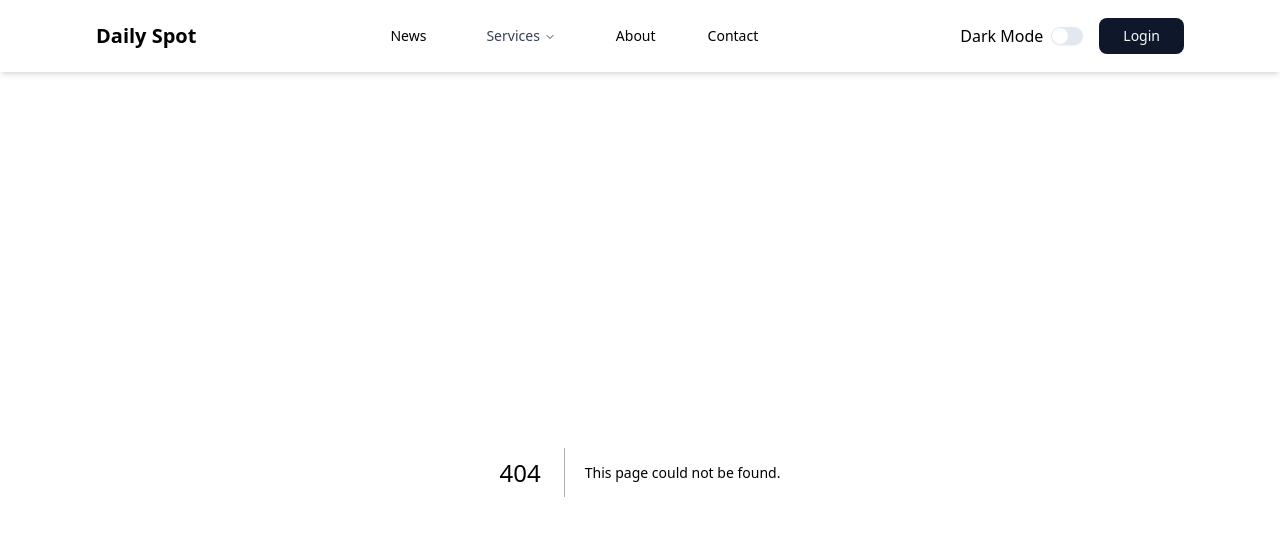
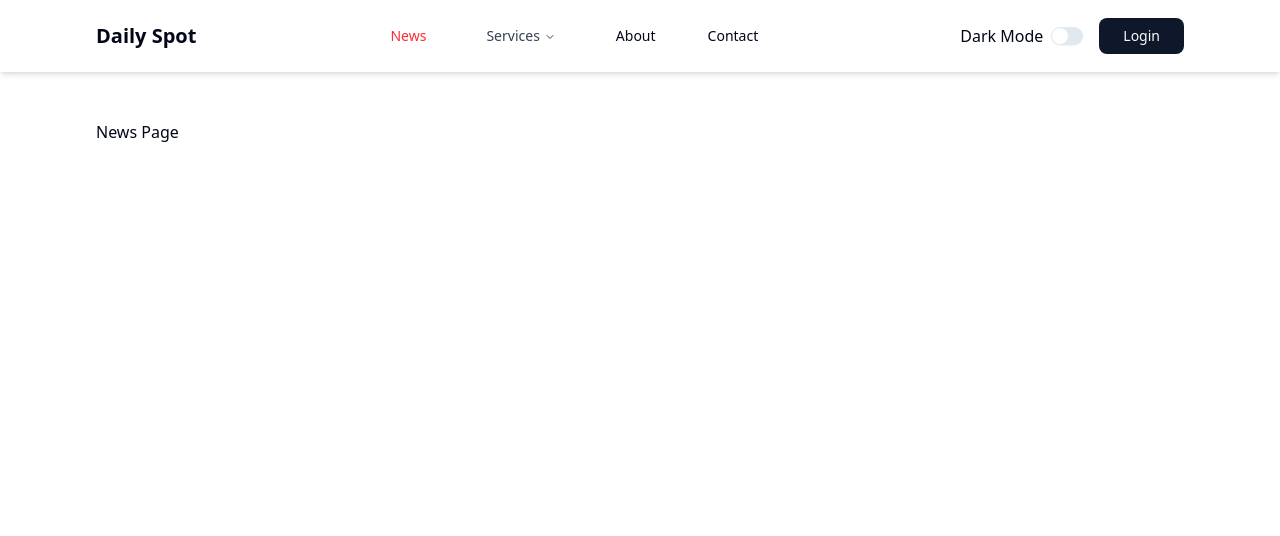
Before and after one commit to anis191/news-portal-nextjs-typescript, a Next.js app: page /news in a window 1280 px wide. Before the commit this address had no page. Shown: the top 536 px of the page. Built offline with nearby package versions, Linux system fonts and the light colour scheme.

Commit message:
feat(routing): Implement app routing

```diff
--- /dev/null
+++ b/app/about/page.tsx
@@ -0,0 +1,9 @@
+// import React from 'react'
+
+const AboutPage = () => {
+  return (
+    <div>About page</div>
+  )
+}
+
+export default AboutPage
--- /dev/null
+++ b/app/contact/page.tsx
@@ -0,0 +1,9 @@
+// import React from 'react'
+
+const ContactPage = () => {
+  return (
+    <div>contact page</div>
+  )
+}
+
+export default ContactPage
--- /dev/null
+++ b/app/news/page.tsx
@@ -0,0 +1,12 @@
+// import React from 'react'
+// import Link from "next/link"
+
+const NewsPage = () => {
+  return (
+    <div className="py-12">
+        News Page
+    </div>
+  )
+}
+
+export default NewsPage
--- /dev/null
+++ b/components/shared/MobileMenu.tsx
@@ -0,0 +1,20 @@
+// import React from 'react'
+import { useState } from "react"
+import { Button } from "../ui/button";
+import { AiOutlineClose, AiOutlineMenu } from "react-icons/ai";
+
+const MobileMenu = () => {
+    const[IsMenuOpen, setIsMenuOpen] = useState(true);
+    const toggleMenu = () => {
+        setIsMenuOpen(!IsMenuOpen);
+    }
+
+  return (
+    <div>
+        <Button onClick={toggleMenu} className="lg:hidden">
+            {IsMenuOpen ? (<AiOutlineMenu />) : (<AiOutlineClose />)}</Button>
+    </div>
+  )
+}
+
+export default MobileMenu
--- a/components/shared/Navbar.tsx
+++ b/components/shared/Navbar.tsx
@@ -1,10 +1,14 @@
+"use client"
+
 import Link from "next/link"
 import { NavigationMenu, NavigationMenuContent, NavigationMenuItem, NavigationMenuLink, NavigationMenuList, NavigationMenuTrigger } from "../ui/navigation-menu"
 import { Switch } from "../ui/switch"
 import { Button } from "../ui/button"
-import { IoMdMenu } from "react-icons/io";
+import { usePathname } from "next/navigation";
+import MobileMenu from "./MobileMenu"
 
 const Navbar = () => {
+  const pathname = usePathname()
   return (
     <header className="py-4 shadow-md">
       <nav className="max-w-6xl mx-auto px-4 sm:px-6 lg:px-8 flex justify-between items-center">
@@ -15,11 +19,13 @@ const Navbar = () => {
         <NavigationMenu className="hidden lg:flex">
           <NavigationMenuList className="flex items-center space-x-8">
             <NavigationMenuItem>
-                <NavigationMenuLink href="/news" className="hover:text-red-500">News</NavigationMenuLink>
+              <NavigationMenuLink asChild>
+                <Link href="/news" className={`${pathname === '/news' ? "text-red-500 font-bold" : ""}hover:text-red-500`}>News</Link>
+              </NavigationMenuLink>
             </NavigationMenuItem>
             <NavigationMenuItem>
                 <NavigationMenuTrigger className="text-gray-700">
-                  <Link href="/services" className="hover:text-red-500">Services</Link>
+                  <Link href="/services" className={`${pathname === '/services' ? "text-red-500 font-bold" : ""}hover:text-red-500`}>Services</Link>
                 </NavigationMenuTrigger>
                 <NavigationMenuContent>
                   <ul className="text-gray-600 rounded-md px-3 py-4 space-y-2">
@@ -38,10 +44,10 @@ const Navbar = () => {
                 </NavigationMenuContent>
             </NavigationMenuItem>
             <NavigationMenuItem>
-                <NavigationMenuLink href="/about" className="hover:text-red-500">About</NavigationMenuLink>
+                <NavigationMenuLink href="/about" className={`${pathname === '/about' ? "text-red-500 font-bold" : ""}hover:text-red-500`}>About</NavigationMenuLink>
             </NavigationMenuItem>
             <NavigationMenuItem>
-                <NavigationMenuLink href="/contact" className="hover:text-red-500">Contact</NavigationMenuLink>
+                <NavigationMenuLink href="/contact" className={`${pathname === '/contact' ? "text-red-500 font-bold" : ""}hover:text-red-500`}>Contact</NavigationMenuLink>
             </NavigationMenuItem>
           </NavigationMenuList>
         </NavigationMenu>
@@ -56,7 +62,7 @@ const Navbar = () => {
         </div>
 
         {/* mobile hamburger menu */}
-        <Button className="lg:hidden"><IoMdMenu size={24}/></Button>
+        <div className="lg:hidden"><MobileMenu /></div>
       </nav>
     </header>
   )
```
